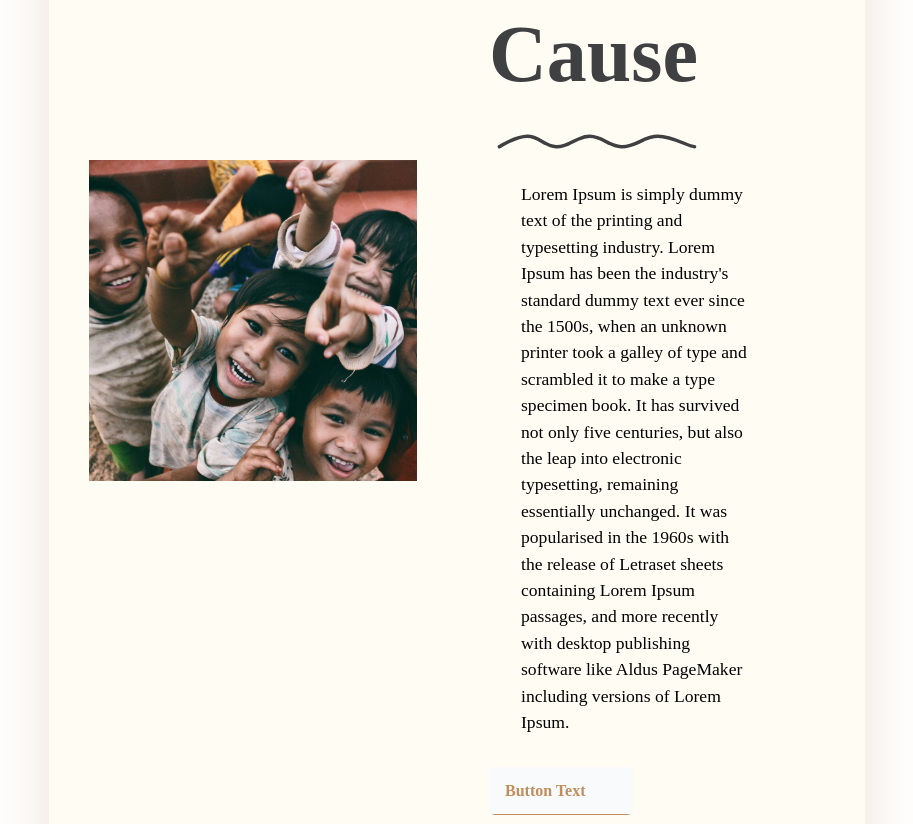
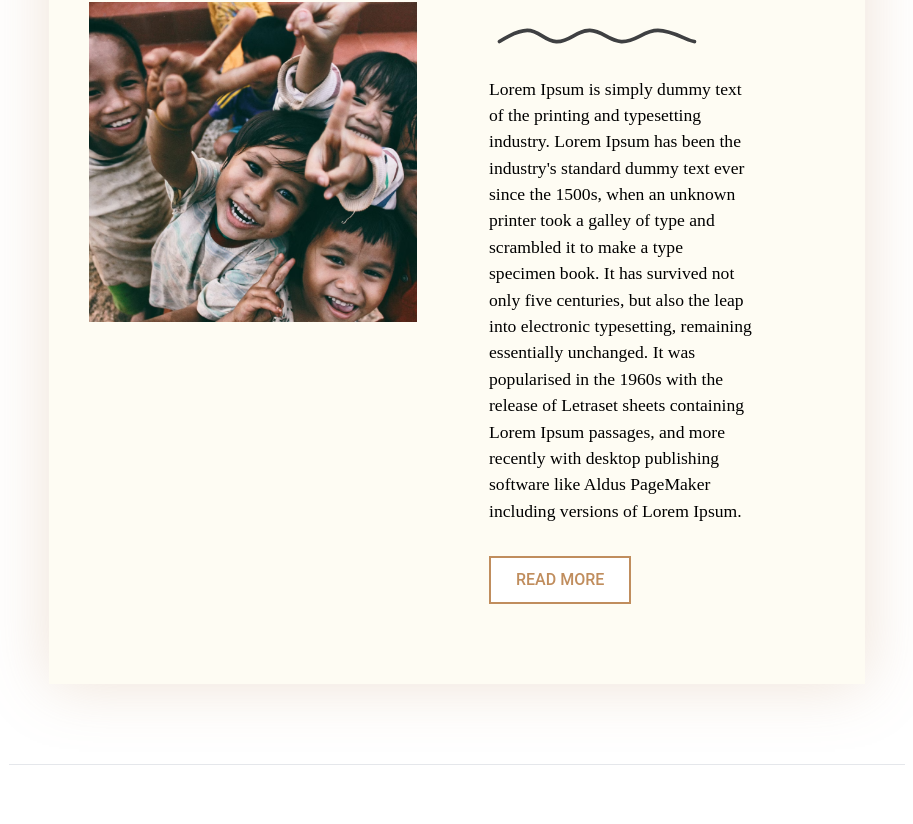
Before and after one commit to PranavKrishnan007/code_with_consequence_UI, a Next.js app in the folder blank_funds/: page / in a window 1280 px wide. Shown: the part 2396-3220 px from the top of the page, without its empty margins (183-1096 px from the left). Built offline with nearby package versions, Linux system fonts and the light colour scheme.

Commit message:
more commits

```diff
--- a/blank_funds/components/Landing/About.js
+++ b/blank_funds/components/Landing/About.js
@@ -22,7 +22,7 @@ export default function AboutSection() {
                             <span className={styles.underline}></span>
                             <span className={styles.arrow} arrow-right></span>
                             <span className={styles.arrow} arrow-left></span>
-                            <span className={styles.aboutbuttontext}>Button Text</span>
+                            <span className={styles.aboutbuttontext}>READ MORE</span>
                         </a>
                     </div>
                 </div>
@@ -51,7 +51,7 @@ export default function AboutSection() {
                             <span className={styles.underline}></span>
                             <span className={styles.arrow} arrow-right></span>
                             <span className={styles.arrow} arrow-left></span>
-                            <span className={styles.aboutbuttontext}>Button Text</span>
+                            <span className={styles.aboutbuttontext}>READ MORE</span>
                         </a>
                     </div>
                 </div>
--- a/blank_funds/components/Landing/Achievements.js
+++ b/blank_funds/components/Landing/Achievements.js
@@ -1,5 +1,5 @@
 import React from "react";
-import styles from 'styles/Achievements.module.css';
+import styles from '@/styles/Achievements.module.css';
 
 const STATS = [
   {
@@ -21,7 +21,7 @@ export default function HeroBottom() {
     <div className={styles.achievements}>
       <hr className={styles.hrStyle} />
       <h1 className={styles.achievementsTitle}>Achievements</h1>
-      <div className={`${styles.gridContainer} grid grid-cols-1 gap-10 md:grid-cols-3`}>
+      <div className={`${styles.gridContainer}  ${styles.heroBottom}`}>
         {STATS.map((stat) => (
           <div className={styles.statCard}>
             <div className={styles.statTitle}>
--- a/blank_funds/styles/AboutSection.module.css
+++ b/blank_funds/styles/AboutSection.module.css
@@ -22,7 +22,6 @@ box-shadow: 0px 0px 60px rgba(192, 141, 93, 0.25)}
     font-weight: 300;
     font-size: 2rem;
     color: #3F4042;
-    padding-left: 1rem;
 }
 
 .abouttitle {
@@ -37,63 +36,10 @@ box-shadow: 0px 0px 60px rgba(192, 141, 93, 0.25)}
 }
 
 .aboutdescription {
-    padding: 2rem;
+    padding-top: 2rem;
+    padding-right: 2rem;
+    padding-bottom: 2rem;
     font-size: 1.1rem;
-}
-
-.aboutbutton {
-    position: relative;
-    display: inline-flex;
-    align-items: center;
-    justify-content: flex-start;
-    padding: 0.75rem 3rem 0.75rem 1rem;
-    overflow: hidden;
-    font-weight: 600;
-    text-decoration: none;
-    color: #C08D5D;
-    transition: all 0.15s ease-in-out;
-    border-radius: 0.375rem;
-    background-color: #f9fafb;
-}
-
-.aboutbutton:hover {
-    padding-left: 2.5rem;
-    padding-right: 1.5rem;
-
-}
-
-.aboutbutton .underline {
-    position: absolute;
-    bottom: 0;
-    left: 0;
-    width: 100%;
-    height: 0.063rem;
-    transition: all 0.15s ease-in-out;
-    background-color: #C08D5D;
-}
-
-.aboutbutton:hover .underline {
-    height: 100%;
-}
-
-.aboutbutton .arrow {
-    position: absolute;
-    padding-right: 1rem;
-
-    transition: transform 0.2s ease-out;
-}
-
-
-
-.aboutbutton-text {
-    position: relative;
-    width: 100%;
-    text-align: left;
-    transition: color 0.2s ease-in-out;
-}
-
-.aboutbutton:hover .aboutbuttontext {
-    color: #ffffff;
 }
 
 .aboutimage {
@@ -103,3 +49,44 @@ box-shadow: 0px 0px 60px rgba(192, 141, 93, 0.25)}
     padding: 2.5rem;
     width: 50%;
 }
+.aboutbutton {
+    padding: 10px 25px;
+    font-family: "Roboto", sans-serif;
+    font-weight: 500;
+    background: white;
+    border: 2px solid #C08D5D;
+    outline: none !important;
+    cursor: pointer;
+    transition: all 0.3s ease;
+    position: relative;
+    display: inline-block;
+}
+
+.aboutbutton {
+    border: 2px solid #C08D5D;
+    z-index: 1;
+    color: #C08D5D;
+}
+
+.aboutbutton:after {
+    position: absolute;
+    content: "";
+    width: 100%;
+    height: 0;
+    bottom: 0;
+    left: 0;
+    z-index: -1;
+    background: #C08D5D;
+    color: #FFFFFF;
+    transition: all 0.3s ease;
+}
+
+.aboutbutton:hover {
+    color: #FFFFFF;
+}
+
+.aboutbutton:hover:after {
+    top: auto;
+    bottom: 0;
+    height: 100%;
+}
--- a/blank_funds/styles/Achievements.module.css
+++ b/blank_funds/styles/Achievements.module.css
@@ -43,3 +43,16 @@ box-shadow: 0px 0px 60px rgba(192, 141, 93, 0.2);
     color: var(--primary-color);
     padding: 1rem;
 }
+
+.heroBottom {
+    display: grid;
+    grid-template-columns: repeat(1, minmax(0, 1fr));
+    gap: 2.5rem;
+}
+
+
+@media (min-width: 768px) {
+    .heroBottom{
+    grid-template-columns: repeat(3, minmax(0, 1fr));
+    }
+}
```
